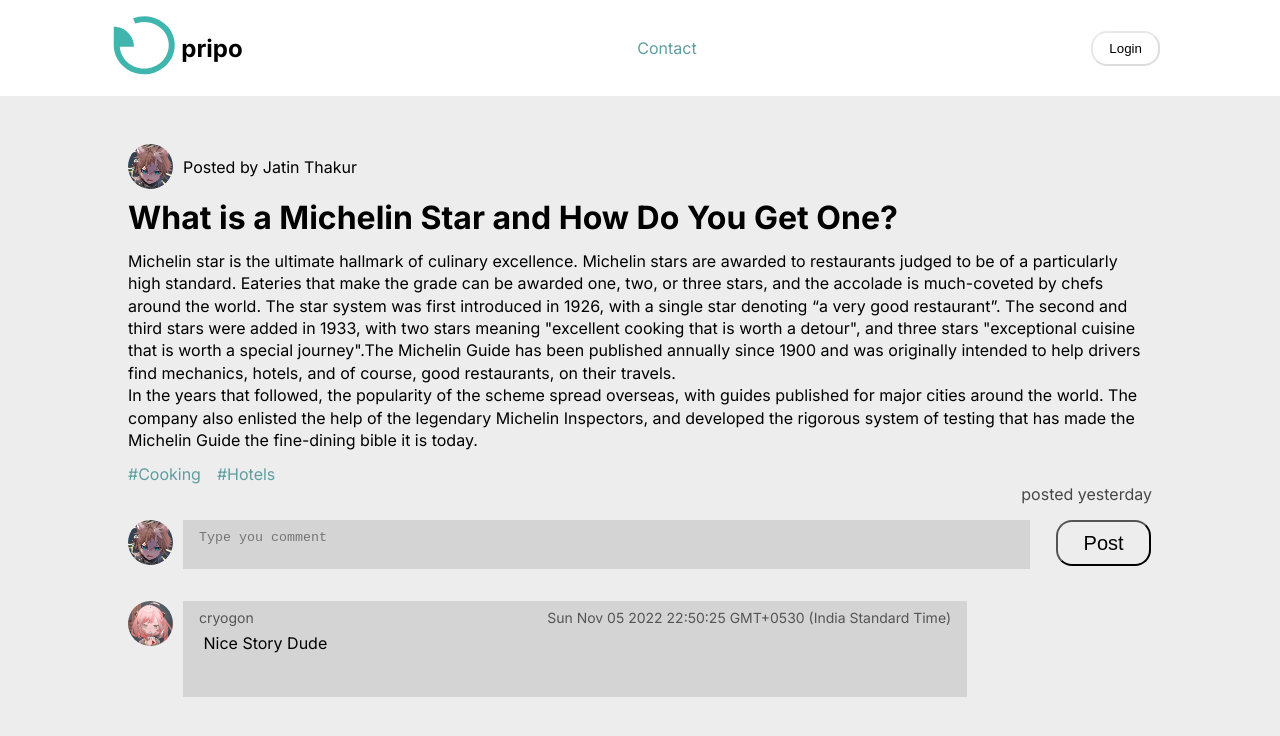
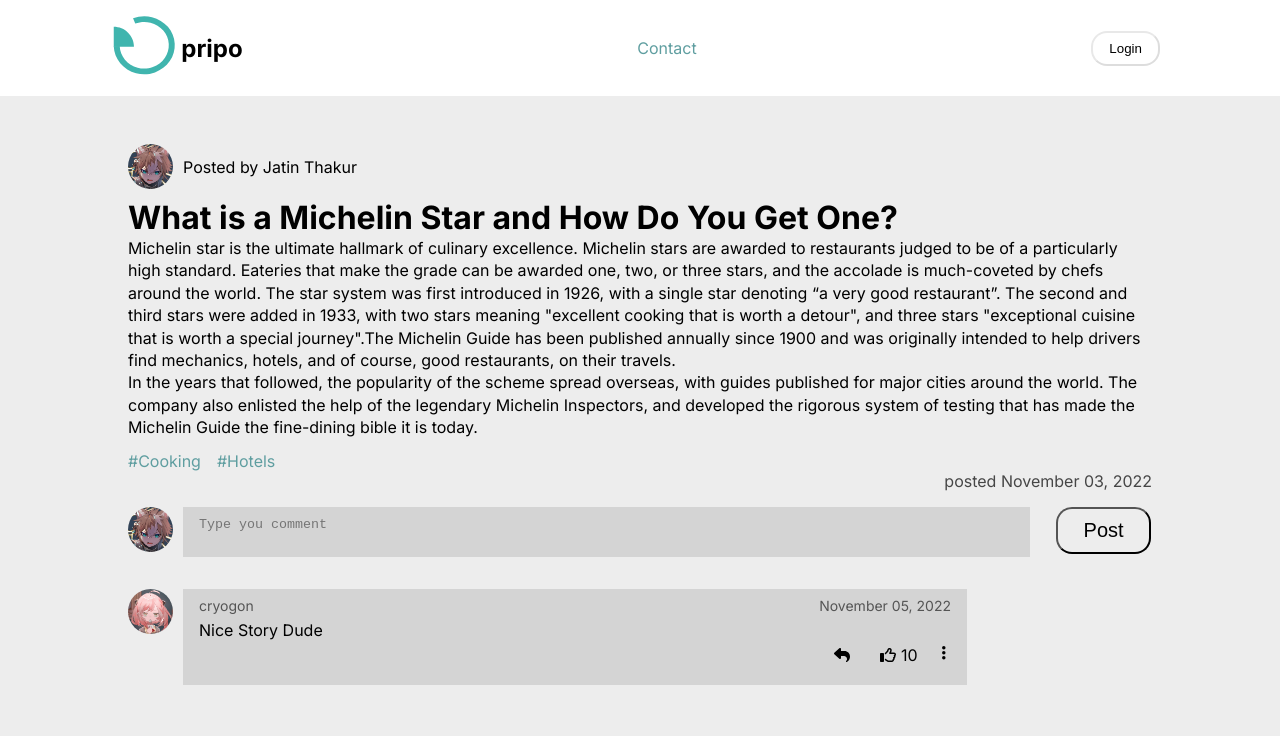
Before and after one commit to cryogon/pripo, a Vue app: page /blogs/1 in a window 1280 px wide. Shown: the top 736 px of the page. Built offline with nearby package versions, Linux system fonts and the light colour scheme.

Commit message:
Added Comment options

```diff
--- /dev/null
+++ b/src/components/CommentSection.vue
@@ -0,0 +1,221 @@
+<script setup lang="ts">
+import { usePripoStore } from "@/stores";
+import { ref } from "vue";
+import router from "@/router";
+const params = router.currentRoute.value.params;
+const blogId = parseInt(params.id as string);
+const store = usePripoStore();
+const blog = store.blogs.filter((b) => b.id == (blogId as number))[0];
+const commentInp = ref();
+const comments = ref(blog.comment);
+const user = store.user;
+
+function setRows(): void {
+  commentInp.value.rows =
+    (commentInp.value.value.match(/\n/gm) || []).length + 2;
+}
+
+function postComment(
+  user: {
+    id: number;
+    pfp: string;
+    name: string;
+  },
+  content: string
+): void {
+  const postedOn = new Date();
+
+  if (content.length > 0 && comments.value) {
+    comments.value.push({
+      id: 1,
+      user,
+      content,
+      postedOn,
+      likes: {
+        count: 0,
+        users: [],
+      },
+    });
+    commentInp.value.value = "";
+  }
+}
+function showFormatedDate(date: Date | string | number): string {
+  return Intl.DateTimeFormat("en", {
+    day: "2-digit",
+    month: "long",
+    year: "numeric",
+  }).format(new Date(date));
+}
+
+function redirctToProfilePage(id: number) {
+  router.push(`/user/${id}`);
+}
+
+/**
+ * @method setLikes
+ * Set Likes on the comment
+ * @param id takes id of the comment to uniquely identify it
+ */
+
+function setLikes(id: number) {
+  /*This Login is Broken And is needed to be fixed
+  since the flag always initilize with false and even if I take it outside it won't work properly for multiple comments */
+  let flag = false;
+  if (comments.value) {
+    if (!flag) {
+      comments.value[id].likes.count++;
+      comments.value[id].likes?.users.push(user);
+      flag = true;
+    } else {
+      comments.value[id].likes.count--;
+
+      //Need Better Logic On This one
+      comments.value[id].likes?.users.pop();
+      flag = false;
+    }
+  }
+}
+</script>
+
+<template>
+  <div class="comment-section">
+    <div class="commentInputSection">
+      <img
+        src="/mypfp.jpg"
+        alt="user"
+        class="userIcon"
+        @click="redirctToProfilePage(user.id)"
+      />
+      <textarea
+        placeholder="Type you comment"
+        class="comment_input"
+        ref="commentInp"
+        @input="setRows"
+        :rows="0"
+        cols="100"
+        required
+      ></textarea>
+      <button
+        type="submit"
+        class="postButton"
+        @click="postComment(user, commentInp.value)"
+      >
+        Post
+      </button>
+    </div>
+
+    <div class="comments" v-for="comment in comments" :key="comment.content">
+      <img
+        :src="comment.user.pfp"
+        alt="user"
+        class="userIcon"
+        @click="redirctToProfilePage(comment.user.id)"
+      />
+
+      <div class="postedComment">
+        <span class="currentUser">
+          {{ comment.user.name }}
+          <span class="time-commented">{{
+            showFormatedDate(comment.postedOn)
+          }}</span>
+        </span>
+        <span class="content">
+          {{ comment.content }}
+        </span>
+        <div class="commentOptions">
+          <span class="reply comment-options-icon" title="reply">
+            <fa-icon icon="reply" />
+            <span class="replyCount"></span>
+          </span>
+          <span
+            class="likes comment-options-icon"
+            @click="setLikes(comment.id)"
+          >
+            <fa-icon :icon="['regular', 'thumbs-up']" class="likeIcon" />
+            <span class="likeCount">{{ comment.likes?.count }}</span>
+          </span>
+          <fa-icon icon="ellipsis-vertical" class="comment-options-icon" />
+        </div>
+      </div>
+    </div>
+  </div>
+</template>
+<style scoped lang="scss">
+.comment-section {
+  .commentInputSection {
+    display: flex;
+    align-items: center;
+    gap: 10px;
+    margin-block: 1rem 2rem;
+  }
+  .comment_input {
+    background-color: var(--card-background);
+    outline: none;
+    border: none;
+    color: var(--text-color);
+    padding: 0.6rem 1rem;
+    resize: none;
+  }
+  .postButton {
+    margin-inline-start: 1rem;
+    border-radius: 1rem;
+    padding: 0.6rem 1.6rem;
+    align-self: flex-start;
+    background: transparent;
+    color: var(--text-color);
+    font-size: 20px;
+    transition: 150ms;
+  }
+  .postButton:hover {
+    border-color: var(--text-color);
+    background: var(--button-hover-color);
+  }
+  .userIcon {
+    align-self: flex-start;
+    grid-row: 1 / span 2;
+    width: 45px;
+    height: 45px;
+    border-radius: 50%;
+  }
+
+  .comments {
+    display: flex;
+    align-items: center;
+    margin-block: 1rem;
+    gap: 10px;
+  }
+  .postedComment {
+    background: var(--card-background);
+    min-height: 6rem;
+    width: 49rem;
+    padding: 0.5rem 1rem;
+    white-space: pre-wrap;
+    word-wrap: break-word;
+    .commentOptions {
+      display: flex;
+      justify-content: flex-end;
+      gap: 15px;
+      .likes,
+      .reply {
+        display: flex;
+        align-items: center;
+        gap: 5px;
+      }
+
+      .comment-options-icon {
+        padding: 0.3rem;
+        &:hover {
+          background: var(--button-hover-color);
+        }
+      }
+    }
+  }
+  .currentUser {
+    font-size: 14px;
+    display: flex;
+    justify-content: space-between;
+    opacity: 0.6;
+    margin-block-end: 0.4rem;
+  }
+}
+</style>
--- a/src/components/NavBar.vue
+++ b/src/components/NavBar.vue
@@ -3,6 +3,8 @@ import AppIcon from "./AppIcon.vue";
 import router from "@/router";
 import { RouterLink } from "vue-router";
 import { ref } from "vue";
+import { usePripoStore } from "@/stores";
+const store = usePripoStore();
 const user = ref(false);
 </script>
 <template>
@@ -24,6 +26,9 @@ const user = ref(false);
         </button>
         <img src="/mypfp.jpg" alt="userImg" class="userpfp" />
         <div class="dropDownMenu">
+          <router-link class="hoverItem" :to="`/user/${store.user.id}`"
+            >Profile</router-link
+          >
           <span class="hoverItem">Theme</span>
           <span class="hoverItem" @click="user = false" role="button"
             >Logout</span
@@ -96,15 +101,15 @@ nav {
       flex-direction: column;
       align-items: center;
       padding: 0.3rem;
-      top: 3rem;
-      right: -2rem;
+      top: 4rem;
+      right: -1rem;
       min-width: 6rem;
       min-height: 7rem;
-      margin: 1rem;
       &:hover {
         display: flex;
       }
       .hoverItem {
+        color: var(--color-text);
         padding: 0.3rem 1rem;
         &:hover {
           background: var(--nav-background);
--- a/src/components/PostCard.vue
+++ b/src/components/PostCard.vue
@@ -3,20 +3,34 @@ import router from "@/router";
 
 defineProps<{
   id: number;
-  userPfp: string;
-  username: string;
+  user: {
+    id: number;
+    name: string;
+    pfp: string;
+  };
   tags?: string[];
   title: string;
   content: string;
   isPublic: boolean;
-  date_posted: string;
+  date_posted: string | Date;
   comment?: {
-    userPfp: string;
-    username: string;
+    user: {
+      id: number;
+      pfp: string;
+      name: string;
+    };
     content: string;
-    postedOn: string;
+    postedOn: Date | string;
   }[];
 }>();
+
+function showFormatedDate(date: Date | string | number) {
+  return Intl.DateTimeFormat("en", {
+    day: "2-digit",
+    month: "long",
+    year: "numeric",
+  }).format(new Date(date));
+}
 
 function navigateTo(url: string) {
   router.push(url);
@@ -27,13 +41,13 @@ function navigateTo(url: string) {
   <div class="container">
     <h4 class="header">
       <img
-        :src="userPfp"
+        :src="user.pfp"
         alt="userProfile"
         class="user-profile-picture"
         v-if="isPublic"
       />
       <div class="user-profile-picture" v-else></div>
-      <span class="username">{{ isPublic ? username : "Anonymous" }}</span>
+      <span class="username">{{ isPublic ? user.name : "Anonymous" }}</span>
       <span class="tags">
         about
         <span class="tag" v-for="tag in tags" :key="tag">
@@ -41,7 +55,8 @@ function navigateTo(url: string) {
         ></span
       >
       <span class="post-date"
-        >posted <span class="date"> {{ date_posted }}</span></span
+        >posted
+        <span class="date"> {{ showFormatedDate(date_posted) }}</span></span
       >
     </h4>
     <p class="content" @click="navigateTo(`/blogs/${id}`)">
@@ -50,10 +65,10 @@ function navigateTo(url: string) {
     </p>
     <div class="recent-comment" v-if="comment">
       <img
-        :src="comment[0].userPfp"
+        :src="comment[0].user.pfp"
         class="comment-user-profile"
         alt="user"
-        v-if="isPublic && comment[0].userPfp"
+        v-if="isPublic && comment[0].user.pfp"
       />
       <div class="comment-user-profile" v-else></div>
       <span class="comment">{{ comment[0]?.content }}</span>
--- a/src/stores/index.ts
+++ b/src/stores/index.ts
@@ -2,35 +2,55 @@ import { defineStore } from "pinia";
 
 export const usePripoStore = defineStore("pripo", {
   state: () => ({
-    currentTitle: "pripo",
     user: {
+      id: 1,
       name: "Jatin Thakur",
       pfp: "/mypfp.jpg",
-    },
+    } as User,
     blogs: [
       {
         id: 1,
-        user: "Jatin Thakur",
-        userPfp: "/mypfp.jpg",
+        user: {
+          id: 1,
+          name: "Jatin Thakur",
+          pfp: "/mypfp.jpg",
+        },
         tags: ["Cooking", "Hotels"],
         title: "What is a Michelin Star and How Do You Get One?",
         content: `Michelin star is the ultimate hallmark of culinary excellence. Michelin stars are awarded to restaurants judged to be of a particularly high standard. Eateries that make the grade can be awarded one, two, or three stars, and the accolade is much-coveted by chefs around the world. The star system was first introduced in 1926, with a single star denoting “a very good restaurant”. The second and third stars were added in 1933, with two stars meaning "excellent cooking that is worth a detour", and three stars "exceptional cuisine that is worth a special journey".The Michelin Guide has been published annually since 1900 and was originally intended to help drivers find mechanics, hotels, and of course, good restaurants, on their travels.
 In the years that followed, the popularity of the scheme spread overseas, with guides published for major cities around the world. The company also enlisted the help of the legendary Michelin Inspectors, and developed the rigorous system of testing that has made the Michelin Guide the fine-dining bible it is today.`,
         isPublic: true,
-        date_posted: "yesterday",
+        date_posted: "Sun Nov 03 2022 22:50:25 GMT+0530 (India Standard Time)",
         comment: [
           {
-            userPfp: "/anya.jpg",
-            username: "cryogon",
+            id: 0,
+            user: {
+              id: 4,
+              pfp: "/anya.jpg",
+              name: "cryogon",
+            },
             content: "Nice Story Dude",
             postedOn: "Sun Nov 05 2022 22:50:25 GMT+0530 (India Standard Time)",
+            likes: {
+              count: 10,
+              users: [
+                {
+                  id: 1,
+                  name: "Jatin Thakur",
+                  pfp: "/mypfp.jpg",
+                },
+              ],
+            },
           },
         ],
       },
       {
         id: 2,
-        user: "Jay Thakur",
-        userPfp: "/mypfp.jpg",
+        user: {
+          id: 2,
+          name: "Jay Thakur",
+          pfp: "/mypfp.jpg",
+        },
         tags: ["Computing", "Network"],
         title:
           "What is a DNS server and How  do DNS servers resolve a DNS query?",
@@ -41,12 +61,15 @@ First the resolver queries the root nameserver. The root server is the first ste
 Next the resolver queries the TLD server. The TLD server responds with the IP address of the domain’s authoritative nameserver. The recursor then queries the authoritative nameserver, which will respond with the IP address of the origin server.
 The resolver will finally pass the origin server IP address back to the client. Using this IP address, the client can then initiate a query directly to the origin server, and the origin server will respond by sending website data that can be interpreted and displayed by the web browser.`,
         isPublic: false,
-        date_posted: "2 days ago",
+        date_posted: "Sun Nov 02 2022 22:50:25 GMT+0530 (India Standard Time)",
       },
       {
         id: 3,
-        user: "Aditya Thakur",
-        userPfp: "/mypfp.jpg",
+        user: {
+          id: 3,
+          name: "Aditya Thakur",
+          pfp: "/mypfp.jpg",
+        },
         tags: ["Story", "Daily"],
         title: "This is placeholder title",
         content: `Lorem ipsum dolor sit amet consectetur adipisicing elit.
@@ -59,27 +82,39 @@ The resolver will finally pass the origin server IP address back to the client.
           consequatur dignissimos, quibusdam, adipisci exercitationem impedit, quod obcaecati dolore explicabo veritatis distinctio repellendus
           officiis delectus. Culpa atque voluptate facere, excepturi enim cupiditate.`,
         isPublic: false,
-        date_posted: "3 days ago",
+        date_posted: "Sun Nov 01 2022 22:50:25 GMT+0530 (India Standard Time)",
       },
-    ] as blogType[],
+    ] as Blog[],
   }),
 });
 
-interface blogType {
+interface Blog {
   id: number;
-  user: string;
-  userPfp: string;
+  user: User;
   tags: string[];
   title: string;
   content: string;
   isPublic: boolean;
-  date_posted: string;
+  date_posted: Date | string;
   likes: number;
   shares: number;
-  comment?: {
-    userPfp: string;
-    username: string;
-    content: string;
-    postedOn: string;
-  }[];
+  comment?: Comment[];
 }
+
+interface User {
+  id: number;
+  name: string;
+  pfp: string;
+}
+
+interface Comment {
+  id: number;
+  user: User;
+  content: string;
+  postedOn: Date;
+  likes: Likes;
+}
+interface Likes {
+  count: number;
+  users: User[];
+}
--- a/src/views/BlogPage.vue
+++ b/src/views/BlogPage.vue
@@ -1,55 +1,36 @@
 <script setup lang="ts">
 import router from "@/router";
 import { usePripoStore } from "@/stores";
-import { ref } from "vue";
+import CommentSection from "@/components/CommentSection.vue";
 
 const params = router.currentRoute.value.params;
-const blogId: unknown = params.id as string;
+const blogId = parseInt(params?.id as string);
 const store = usePripoStore();
-const blog = store.blogs.filter((b) => b.id == (blogId as number))[0];
-const user = {
-  pfp: "/mypfp.jpg",
-  name: "Jatin Thakur",
-};
+const blog = store.blogs.filter((b) => b.id == blogId)[0];
 localStorage.setItem("currentTitle", blog.title + " - Pripo");
 
-const commentInp = ref();
-const comments = ref(blog.comment);
-
-function setRows(): void {
-  commentInp.value.rows =
-    (commentInp.value.value.match(/\n/gm) || []).length + 2;
-}
-
-function postComment(userPfp: string, username: string, content: string): void {
-  const postedOn = new Date().toString();
-  if (content.length > 0) {
-    comments.value.push({ userPfp, username, content, postedOn });
-    commentInp.value.value = "";
-  }
-}
-
-//Have To Do
-function windowChange(postedOn: string) {
-  const media = window.matchMedia("(max-width:800px)");
-  if (media.matches) {
-    const date = Intl.DateTimeFormat("en", {
+function showFormatedDate(date: Date | string | number) {
+  return Intl.DateTimeFormat("en", {
     day: "2-digit",
     month: "long",
     year: "numeric",
-    }).format(Date.parse(postedOn));
-    postedOn = date;
-  }
+  }).format(new Date(date));
 }
 </script>
 
 <template>
-  <div class="container">
+  <main class="container" v-if="blog.id !== undefined">
     <div class="author">
       <div class="authorPfp anonymous" v-if="!blog.isPublic"></div>
-      <img :src="blog.userPfp" alt="author" class="authorPfp" v-else />
+      <img
+        :src="blog.user.pfp"
+        alt="author"
+        class="authorPfp"
+        @click="router.push(`/user/${blog.user.id}`)"
+        v-else
+      />
       <span class="author_name"
-        >Posted by {{ blog.isPublic ? blog.user : "Anonymous" }}</span
+        >Posted by {{ blog.isPublic ? blog.user.name : "Anonymous" }}</span
       >
     </div>
     <h1 class="title">{{ blog.title }}</h1>
@@ -60,62 +41,28 @@ function windowChange(postedOn: string) {
       <div class="tags">
         <span v-for="tag in blog.tags" :key="tag" class="link">#{{ tag }}</span>
       </div>
-      <span class="date-posted">posted {{ blog.date_posted }}</span>
+      <span class="date-posted"
+        >posted {{ showFormatedDate(blog.date_posted) }}</span
+      >
     </div>
-    <div class="comment_section">
-      <div class="commentInputSection">
-        <img src="/mypfp.jpg" alt="user" class="userIcon" />
-        <textarea
-          placeholder="Type you comment"
-          class="comment_input"
-          ref="commentInp"
-          @input="setRows"
-          :rows="0"
-          cols="100"
-          required
-        ></textarea>
-        <button
-          type="submit"
-          class="postButton"
-          @click="postComment(user.pfp, user.name, commentInp.value)"
-        >
-          Post
-        </button>
-      </div>
-
-      <div
-        class="comments"
-        v-for="comment in comments"
-        :key="comment.content"
-        @click="windowChange(comment.postedOn)"
-      >
-        <img :src="comment.userPfp" alt="user" class="userIcon" />
-
-        <div class="postedComment">
-          <span class="currentUser">
-            {{ comment.username }}
-            <span class="time-commented">{{ comment.postedOn }}</span>
-          </span>
-          {{ comment.content }}
-        </div>
-      </div>
-    </div>
-  </div>
+    <CommentSection />
+  </main>
+  <main v-else>Yoo</main>
 </template>
-<style scoped>
+<style scoped lang="scss">
 .container {
   padding-block-start: 3rem;
   padding-inline: min(10rem, 10vw);
   max-width: 80rem;
-}
   .title,
-.content p {
+  .content {
+    p {
       margin-block-end: 0.8rem;
       line-height: 1.4rem;
-}
-.content p {
       white-space: pre-wrap;
     }
+  }
+
   .title {
     line-height: 2.4rem;
   }
@@ -125,27 +72,12 @@ function windowChange(postedOn: string) {
     opacity: 0.7;
   }
 
-.commentInputSection {
-  display: flex;
-  align-items: center;
-  gap: 10px;
-  margin-block: 1rem 2rem;
-}
-.comment_input {
-  background-color: var(--card-background);
-  outline: none;
-  border: none;
-  color: var(--text-color);
-  padding: 0.6rem 1rem;
-  resize: none;
-}
   .author {
     display: flex;
     align-items: center;
     gap: 10px;
     margin-bottom: 0.6rem;
   }
-.userIcon,
   .authorPfp {
     width: 45px;
     height: 45px;
@@ -154,44 +86,5 @@ function windowChange(postedOn: string) {
   .anonymous {
     background-color: white;
   }
-.postButton {
-  margin-inline-start: 1rem;
-  border-radius: 1rem;
-  padding: 0.6rem 1.6rem;
-  align-self: flex-start;
-  background: transparent;
-  color: var(--text-color);
-  font-size: 20px;
-  transition: 150ms;
-}
-.postButton:hover {
-  border-color: var(--text-color);
-  background: var(--button-hover-color);
-}
-.userIcon {
-  align-self: flex-start;
-  grid-row: 1 / span 2;
-}
-
-.comments {
-  display: flex;
-  align-items: center;
-  margin-block: 1rem;
-  gap: 10px;
-}
-.postedComment {
-  background: var(--card-background);
-  min-height: 6rem;
-  width: 49rem;
-  padding: 0.5rem 1rem;
-  white-space: pre-wrap;
-  word-wrap: break-word;
-}
-.currentUser {
-  font-size: 14px;
-  display: flex;
-  justify-content: space-between;
-  opacity: 0.6;
-  margin-block-end: 0.4rem;
 }
 </style>
--- a/src/views/HomeView.vue
+++ b/src/views/HomeView.vue
@@ -12,8 +12,7 @@ localStorage.setItem("currentTitle", "Pripo");
       :id="blog.id"
       :title="blog.title"
       :content="blog.content"
-      :user-pfp="blog.userPfp"
-      :username="blog.user"
+      :user="blog.user"
       :tags="blog.tags"
       :date_posted="blog.date_posted"
       :is-public="blog.isPublic"
--- /dev/null
+++ b/src/views/NotFound.vue
@@ -0,0 +1,3 @@
+<template>
+  <main>Yo</main>
+</template>
--- a/src/views/PostPage.vue
+++ b/src/views/PostPage.vue
@@ -25,8 +25,7 @@ function postBlog() {
       likes: 0,
       shares: 0,
       tags: blogTags.value.split(" "),
-      user: store.user.name,
-      userPfp: store.user.pfp,
+      user: store.user,
     });
     router.push("/");
   } catch (err) {
--- /dev/null
+++ b/src/views/ProfilePage.vue
@@ -0,0 +1,5 @@
+<template>
+  <main>
+    <code>code</code>
+  </main>
+</template>
```
Also changed, not shown: src/main.ts (+7 -2 lines), src/router/index.ts (+12 -0 lines). Lines whose indentation alone changed are shown as unchanged.
